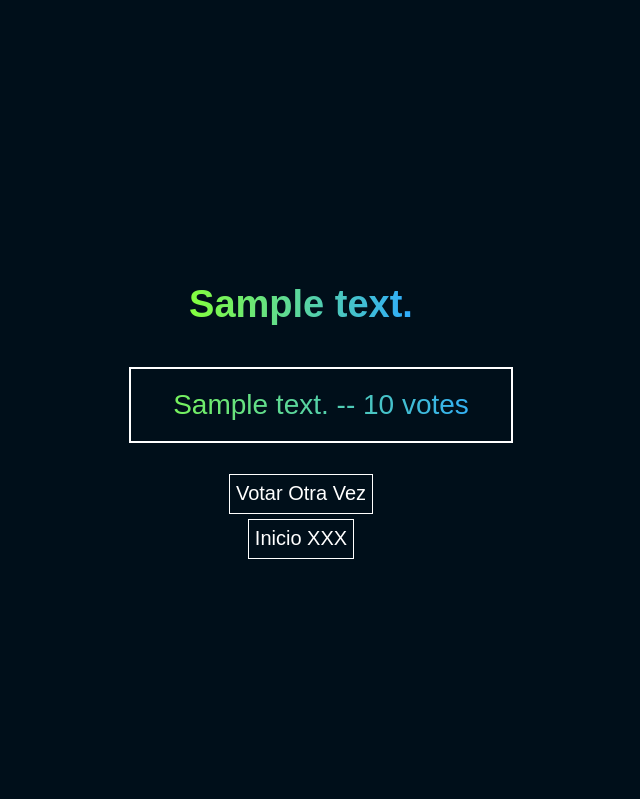
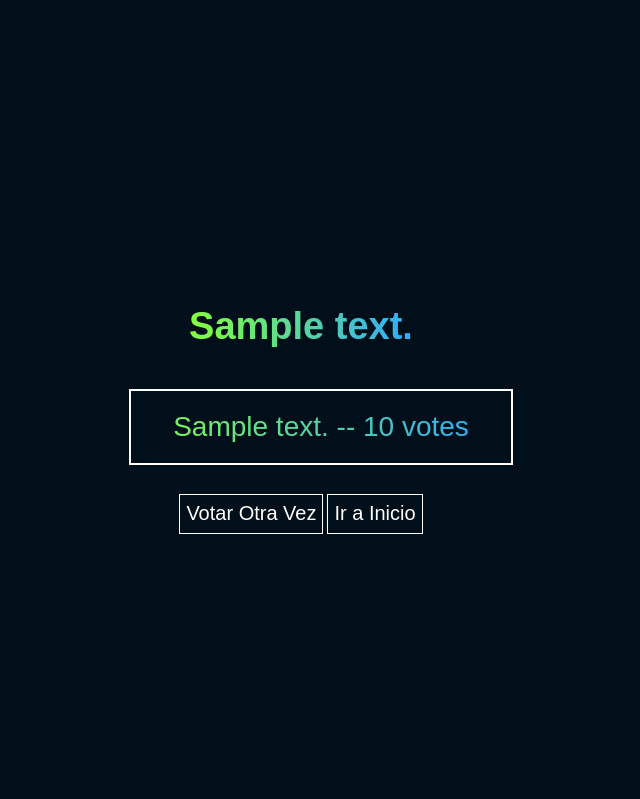
Before and after one commit to codexnoise/polls_app, a Django app: template polls_app/polls/templates/polls/results.html in a window 1280 px wide. Shown: the top 799 px of the page, without its empty margins (339-979 px from the left). Run offline with Django 3.2, Linux system fonts and the light colour scheme; the template is opened without the code that fills it: most values are stand-ins (such as "Sample title", 1, 10 or a date in 2020).

Commit message:
change the styles of buttons of results view

```diff
--- a/polls_app/polls/static/polls/results.css
+++ b/polls_app/polls/static/polls/results.css
@@ -14,8 +14,6 @@ button[type="button"] {
     border: 1px solid white;
     font-size: 20px;
     height: 40px;
-    margin-top: 5px;
     width: 100%;
     cursor: pointer;
-    float: left;
 }
--- a/polls_app/polls/templates/polls/results.html
+++ b/polls_app/polls/templates/polls/results.html
@@ -20,9 +20,15 @@
       </li>
       {% endfor %}
     </ul>
-    <a href=" {% url 'polls:details' question.id %} "
-      ><button type="button">Votar Otra Vez</button>
-    </a>
-    <a href="/polls/"><button type="button">Inicio XXX</button> </a>
+    <table>
+      <td>
+        <a href=" {% url 'polls:details' question.id %} "
+          ><button type="button">Votar Otra Vez</button>
+        </a>
+      </td>
+      <td>
+        <a href="/polls/"><button type="button">Ir a Inicio</button> </a>
+      </td>
+    </table>
   </body>
 </html>
```
